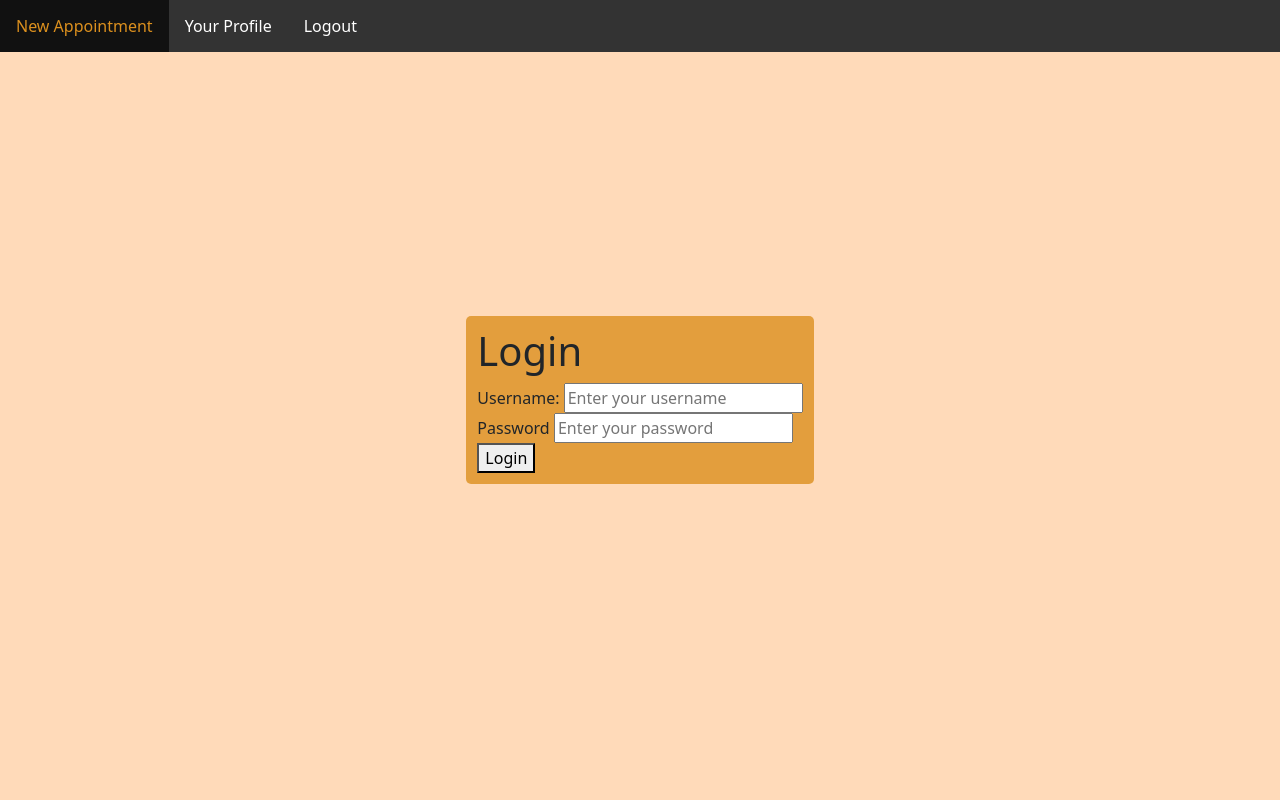
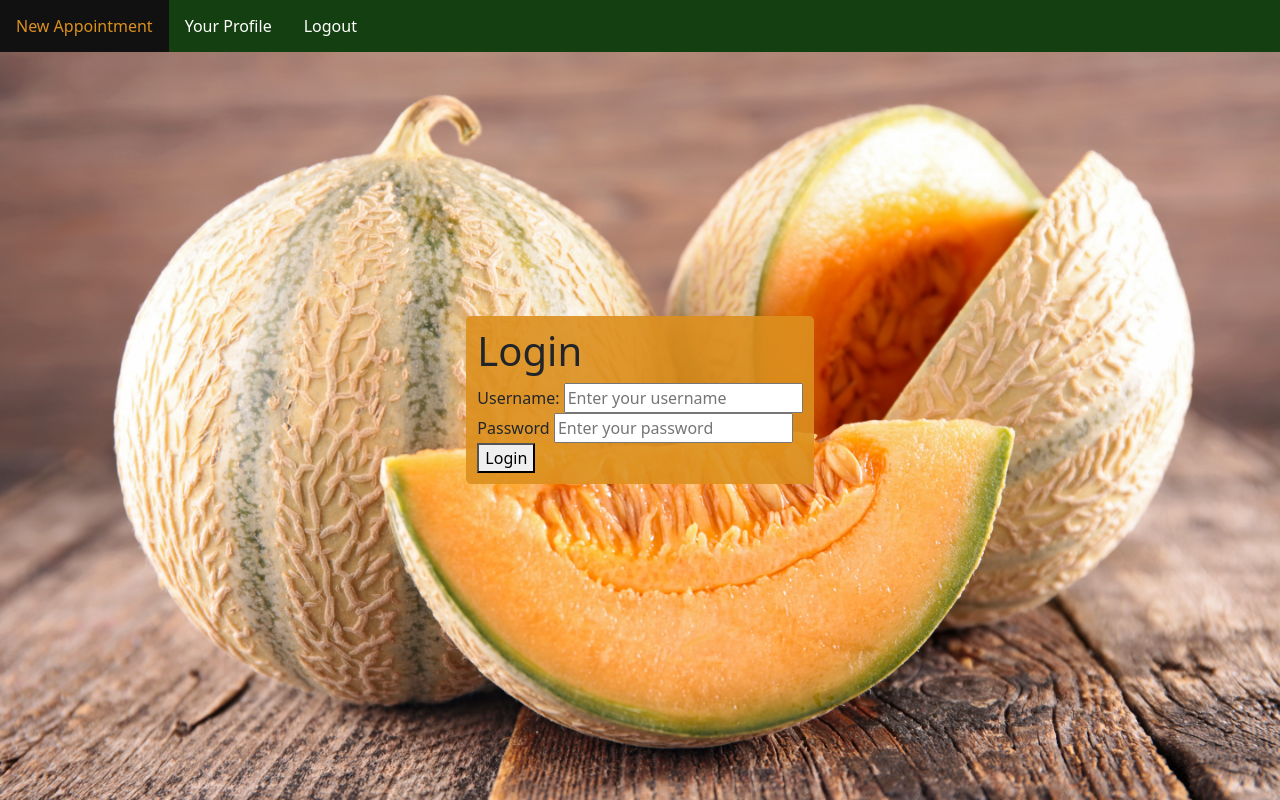
Before and after one commit to karengcecena/takehome1-HB, a Flask app: page / in a window 1280 px wide. Run offline with Flask 3, Linux system fonts and the light colour scheme.

Commit message:
Added higher quality background img and played with colors

```diff
--- a/static/css/website.css
+++ b/static/css/website.css
@@ -1,5 +1,6 @@
 body {
-    background-color: peachpuff;
+    background:url(/static/img/melon_img.jpeg) no-repeat center center fixed;
+    background-size: cover;
 }
 
 .container {
@@ -8,7 +9,7 @@ body {
 
 .child {
     padding: 1%;
-    background-color: rgba(220, 144, 30, 0.8);
+    background-color: rgba(220, 144, 30, 0.9);
     border-radius: 5px;
 }
 
@@ -18,7 +19,7 @@ nav>ul {
     margin: 0;
     padding: 0;
     overflow: hidden;
-    background-color: rgb(51, 51, 51);
+    background-color: rgb(20, 64, 17);
     position: fixed;
     top: 0;
     width: 100%;
```
Also changed, not shown: static/img/melon_img.jpeg.
